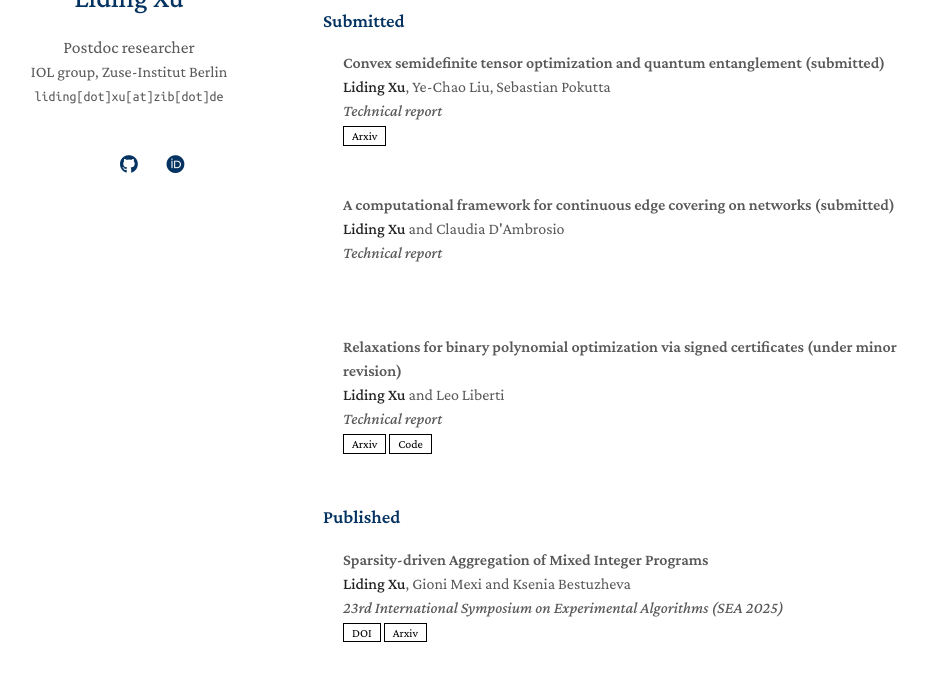
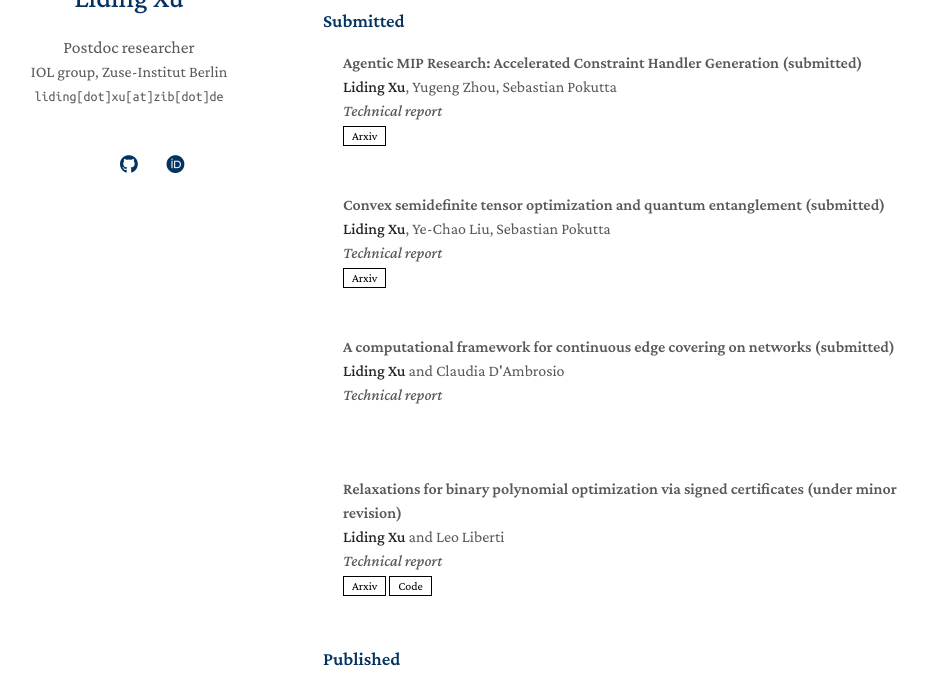
Before and after one commit to lidingxu/lidingxu.github.io, a Jekyll site: the page built from index.md, in a window 1280 px wide and 900 px high, scrolled down 550 px, cut to the strip 206-900 px from the top of the window. Shown: the whole strip, without its empty margins (147-1075 px from the left). Built offline with Jekyll 4.4.1, drawn with Linux system fonts in a browser that asks for light colours; nearby versions of some CDN libraries; a style sheet for code colours, icons or effects is not loaded; our own code applies the rules of GitHub Pages for plain Markdown files.

Commit message:
new paper

```diff
--- a/_data/publications.yml
+++ b/_data/publications.yml
@@ -7,6 +7,10 @@ submitted:
  #   code: https://github.com/MrGiovanni/ContinualLearning
  #  bibtex: https://bib.yliu.me/MICCAI23.txt
  #  image: ./assets/img/teaser_example_2.png
+  - title: "Agentic MIP Research: Accelerated Constraint Handler Generation (submitted)"
+    authors: <strong>Liding Xu</strong>, Yugeng Zhou, Sebastian Pokutta
+    conference: Technical report
+    arxiv: https://arxiv.org/abs/2605.09186
 
   - title: "Convex semidefinite tensor optimization and quantum entanglement (submitted)"
     authors: <strong>Liding Xu</strong>, Ye-Chao Liu, Sebastian Pokutta
```
